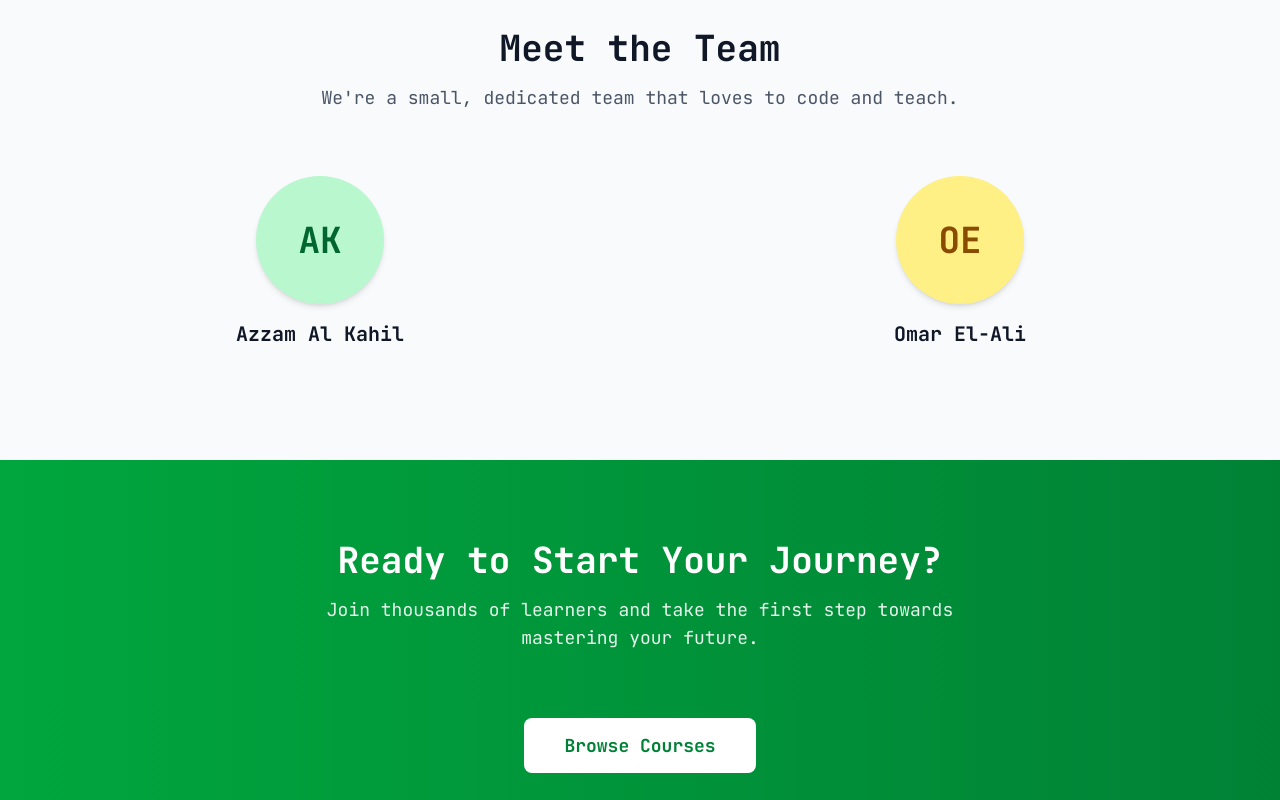
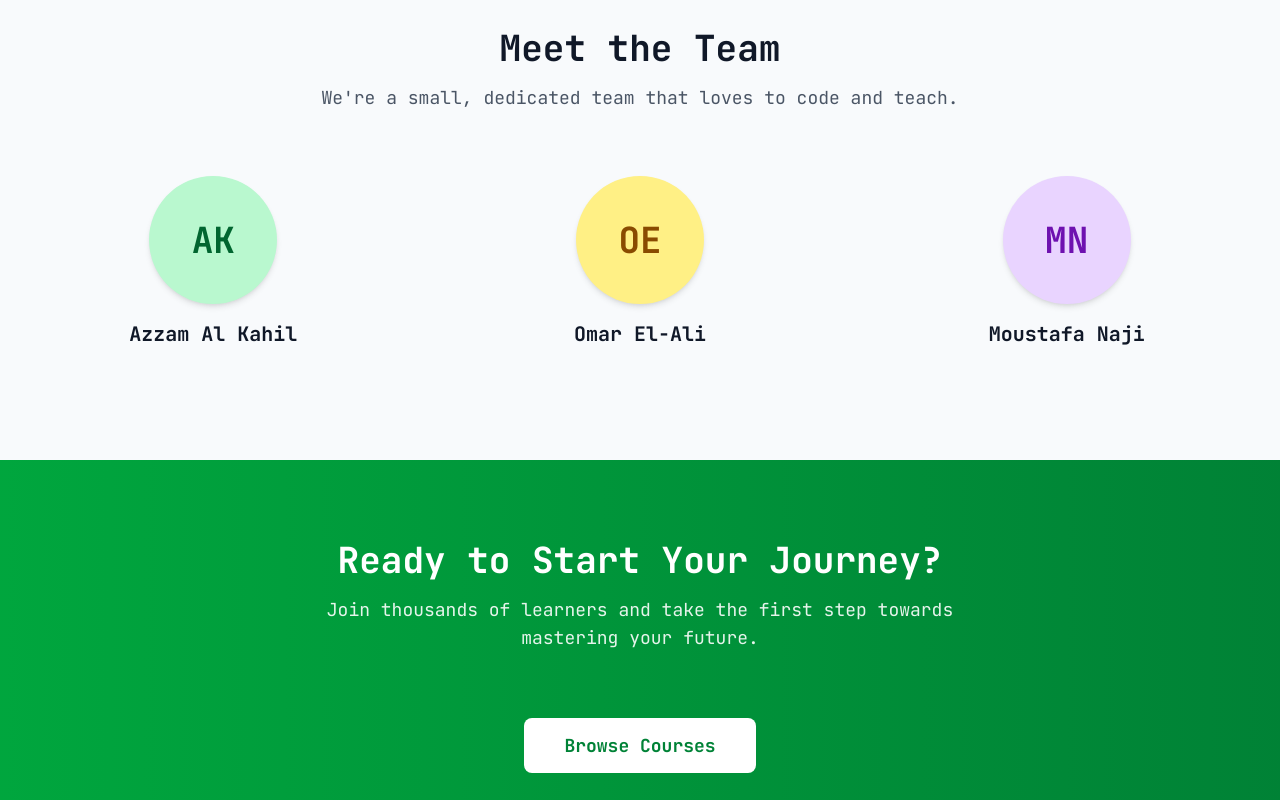
Before and after one commit to AZZAM-K/codeleb, a Next.js app: page /about-us in a window 1280 px wide. Shown: the part 1582-2382 px from the top of the page. Built offline with nearby package versions, Linux system fonts and the light colour scheme; no server answers.

Commit message:
remove bug

```diff
--- a/app/about-us/page.tsx
+++ b/app/about-us/page.tsx
@@ -85,7 +85,7 @@ export default function AboutPage() {
               We&apos;re a small, dedicated team that loves to code and teach.
             </p>
           </div>
-          <div className='grid grid-cols-1 sm:grid-cols-2 gap-12'>
+          <div className='grid grid-cols-1 sm:grid-cols-3 gap-12'>
             {teamMembers.map(member => (
               <TeamMemberCard
                 key={member.name}
--- a/constants/index.ts
+++ b/constants/index.ts
@@ -8,6 +8,11 @@ export const teamMembers = [
     name: 'Omar El-Ali',
     colorClasses: 'bg-yellow-200 text-yellow-800',
     short: 'OE',
+  },
+  {
+    name: 'Moustafa Naji',
+    colorClasses: 'bg-purple-200 text-purple-800',
+    short: 'MN',
   },
 ]
 
```
